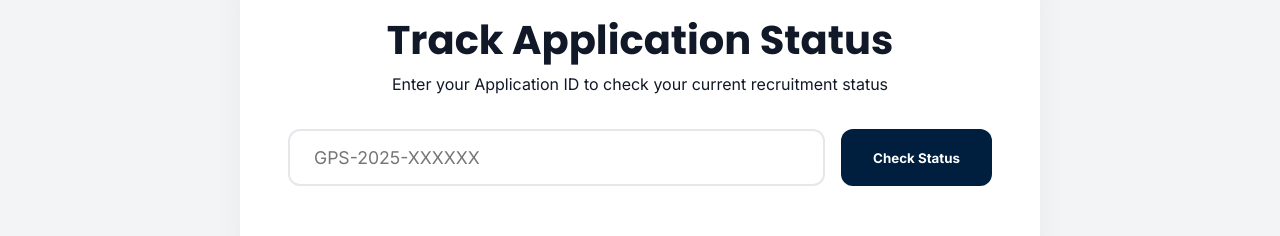
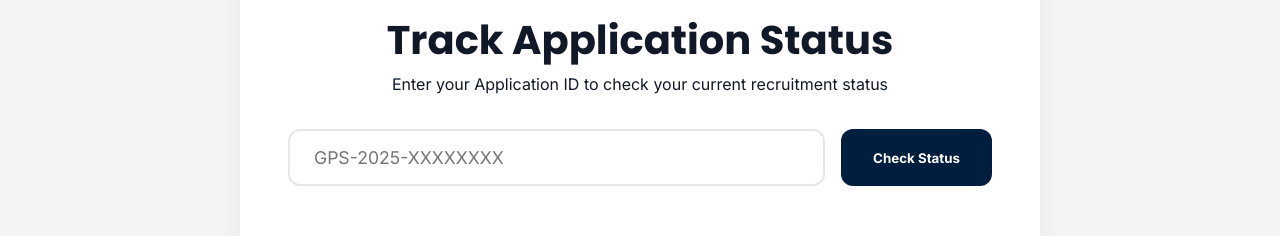
Before and after one commit to BOGCODING/ghana-police-recruitment-portal, a Next.js app in the folder apps/frontend/: page / in a window 1280 px wide. Shown: the part 1740-1976 px from the top of the page. Built offline with nearby package versions, Linux system fonts and the light colour scheme; no server answers.

Commit message:
chore: update application ID placeholder in page.js

```diff
--- a/apps/frontend/src/app/page.js
+++ b/apps/frontend/src/app/page.js
@@ -215,7 +215,7 @@ export default function HomePage() {
               <motion.input
                 whileFocus={{ scale: 1.01, borderColor: '#FFD700' }}
                 type="text"
-                placeholder="GPS-2025-XXXXXX"
+                placeholder="GPS-2025-XXXXXXXX"
                 value={trackId}
                 onChange={(e) => setTrackId(e.target.value)}
                 className={styles.trackInput}
```
Also changed, not shown: apps/frontend/public/images/1.jpg (added), apps/frontend/public/images/hero-background.jpg.
